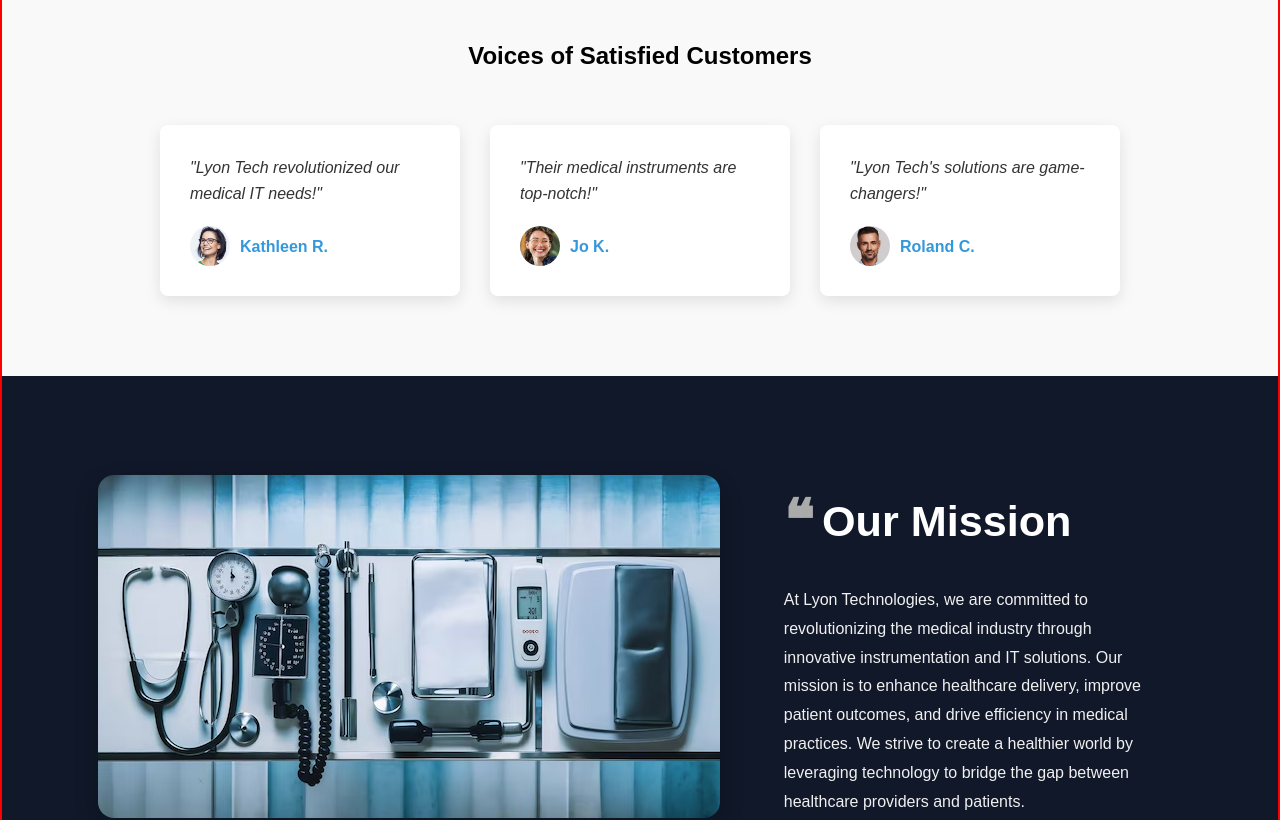
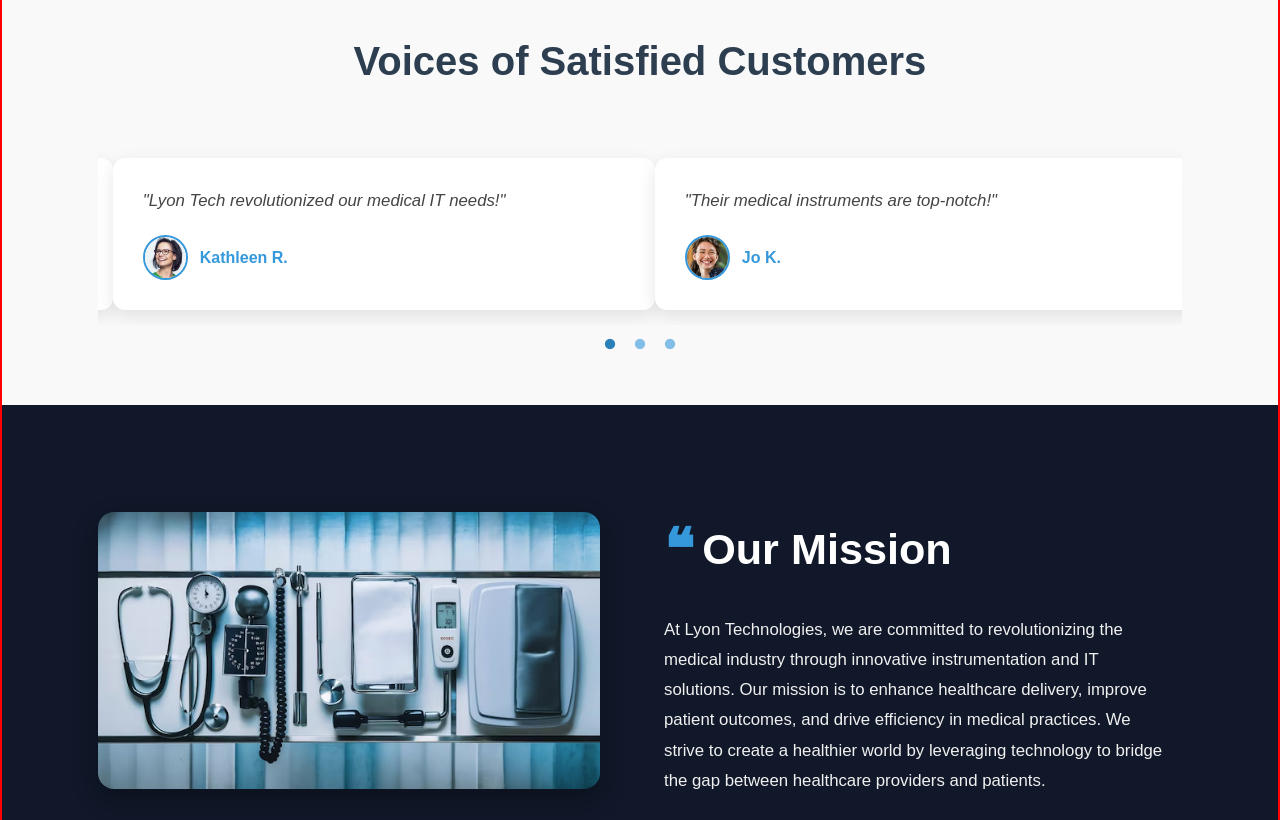
Before and after one commit to anas-arshad10/lyon-tech, a React (Create React App) app: page / in a window 1280 px wide. Shown: the part 2580-3400 px from the top of the page. Built offline with nearby package versions, Linux system fonts and the light colour scheme.

Commit message:
fixed services and testimonials

```diff
--- a/package.json
+++ b/package.json
@@ -10,6 +10,8 @@
     "react": "^19.1.0",
     "react-dom": "^19.1.0",
     "react-scripts": "5.0.1",
+    "react-slick": "^0.30.3",
+    "slick-carousel": "^1.8.1",
     "web-vitals": "^2.1.4"
   },
   "scripts": {
--- a/src/components/Services.jsx
+++ b/src/components/Services.jsx
@@ -1,5 +1,8 @@
 import React from 'react';
 import '../styles/services.css';
+import Slider from 'react-slick';
+import 'slick-carousel/slick/slick.css';
+import 'slick-carousel/slick/slick-theme.css';
 
 const Services = () => {
   const services = [
@@ -20,6 +23,28 @@ const Services = () => {
     }
   ];
 
+  const sliderSettings = {
+    dots: true,
+    infinite: true,
+    speed: 500,
+    slidesToShow: 3,
+    slidesToScroll: 1,
+    responsive: [
+      {
+        breakpoint: 1024,
+        settings: {
+          slidesToShow: 2,
+        }
+      },
+      {
+        breakpoint: 768,
+        settings: {
+          slidesToShow: 1,
+        }
+      }
+    ]
+  };
+
   return (
     <>
       <section id="services" className="services-section">
@@ -31,7 +56,7 @@ const Services = () => {
               and IT solutions industry, ensuring quality and efficiency.
             </p>
 
-          <div className="services-grid">
+            <Slider {...sliderSettings} className="services-slider">
               {services.map((service, index) => (
                 <div key={index} className="service-card">
                   <img src={service.image} alt={service.title} className="card-top-image" />
@@ -39,7 +64,7 @@ const Services = () => {
                   <p>{service.description}</p>
                 </div>
               ))}
-          </div>
+            </Slider>
           </div>
         </div>
       </section>
--- a/src/components/Testimonials.jsx
+++ b/src/components/Testimonials.jsx
@@ -1,5 +1,8 @@
 import React from 'react';
+import Slider from 'react-slick';
 import '../styles/testimonials.css';
+import 'slick-carousel/slick/slick.css';
+import 'slick-carousel/slick/slick-theme.css';
 
 const testimonials = [
   {
@@ -20,12 +23,29 @@ const testimonials = [
 ];
 
 const Testimonials = () => {
+  const settings = {
+    dots: true,
+    infinite: true,
+    speed: 600,
+    slidesToShow: 2,
+    slidesToScroll: 1,
+    arrows: false,
+    responsive: [
+      {
+        breakpoint: 992,
+        settings: {
+          slidesToShow: 1
+        }
+      }
+    ]
+  };
+
   return (
     <>
       <section className="testimonials">
         <div className="container">
           <h2>Voices of Satisfied Customers</h2>
-          <div className="testimonials-grid">
+          <Slider {...settings} className="testimonial-slider">
             {testimonials.map((t, index) => (
               <div key={index} className="testimonial-card">
                 <p>"{t.quote}"</p>
@@ -35,7 +55,7 @@ const Testimonials = () => {
                 </div>
               </div>
             ))}
-          </div>
+          </Slider>
         </div>
       </section>
 
--- a/src/styles/testimonials.css
+++ b/src/styles/testimonials.css
@@ -6,56 +6,78 @@
 
 .testimonials h2 {
   text-align: center;
+  font-size: 2.5rem;
+  color: #2c3e50;
   margin-bottom: 50px;
 }
 
-.testimonials-grid {
-  display: flex;
-  flex-wrap: wrap;
-  justify-content: center;
-  gap: 30px;
+.testimonial-slider {
+  max-width: 1100px;
+  margin: 0 auto;
 }
 
 .testimonial-card {
-  background: white;
+  background: #ffffff;
   padding: 30px;
-  border-radius: 8px;
-  box-shadow: 0 5px 15px rgba(0, 0, 0, 0.1);
-  width: 300px;
+  border-radius: 12px;
+  box-shadow: 0 6px 18px rgba(0, 0, 0, 0.1);
+  margin: 15px;
+  text-align: left;
+  height: 100%;
   display: flex;
   flex-direction: column;
-  align-items: flex-start;
+  justify-content: space-between;
   transition: all 0.3s ease;
-  text-align: left;
 }
 
 .testimonial-card:hover {
   transform: translateY(-5px);
-  box-shadow: 0 10px 20px rgba(0, 0, 0, 0.1);
+  box-shadow: 0 12px 24px rgba(0, 0, 0, 0.1);
 }
 
 .testimonial-card p {
   font-style: italic;
   margin-bottom: 20px;
-  color: #333;
+  color: #444;
+  font-size: 1.05rem;
+  line-height: 1.6;
 }
 
 .testimonial-profile {
   display: flex;
   align-items: center;
-  gap: 10px;
+  gap: 12px;
+  margin-top: auto;
 }
 
 .testimonial-profile img {
-  width: 40px;
-  height: 40px;
+  width: 45px;
+  height: 45px;
   border-radius: 50%;
   object-fit: cover;
+  border: 2px solid #3498db;
 }
 
 .testimonial-profile span {
-  font-weight: bold;
+  font-weight: 600;
+  font-size: 1rem;
   color: #3498db;
+}
+
+/* Slider Dots Customization */
+.slick-dots {
+  bottom: -30px;
+}
+
+.slick-dots li button:before {
+  font-size: 12px;
+  color: #3498db;
+  opacity: 0.6;
+}
+
+.slick-dots li.slick-active button:before {
+  color: #2980b9;
+  opacity: 1;
 }
 
 /* ===== Mission Section ===== */
@@ -63,7 +85,6 @@
   background-color: #101829;
   color: white;
   padding: 100px 0;
-  position: relative;
   overflow: hidden;
 }
 
@@ -83,25 +104,24 @@
 }
 
 .mission-image img {
-  height: 120%;
+  height: auto;
   max-height: 500px;
+  width: 100%;
   border-radius: 16px;
   object-fit: cover;
-  box-shadow: 0 10px 25px rgba(0, 0, 0, 0.2);
-  margin-top: -40px;
-  margin-bottom: -40px;
+  box-shadow: 0 10px 25px rgba(0, 0, 0, 0.3);
 }
 
 .mission-text {
   flex: 1;
+  padding: 0 1rem;
   text-align: left;
-  padding: 0 1rem;
 }
 
 .mission-text h2 {
   font-size: 2.7rem;
   margin-bottom: 20px;
-  color: #fff;
+  color: #ffffff;
   display: flex;
   align-items: center;
   gap: 0.5rem;
@@ -109,39 +129,20 @@
 
 .quote-icon {
   font-size: 3.5rem;
-  color: #aaa;
+  color: #3498db;
 }
 
 .mission-text p {
-  font-size: 1rem;
+  font-size: 1.05rem;
   line-height: 1.8;
   color: #f0f0f0;
   max-width: 600px;
 }
 
-/* ===== Mobile Responsiveness ===== */
-@media (max-width: 768px) {
-  .testimonials {
-    padding: 60px 1rem;
-  }
-
-  .testimonials h2 {
-    font-size: 1.8rem;
-    margin-bottom: 30px;
-  }
-
-  .testimonials-grid {
-    flex-direction: column;
-    align-items: center;
-  }
-
-  .testimonial-card {
-    width: 90%;
-    padding: 20px;
-  }
-
-  .mission-section {
-    padding: 60px 1rem;
+/* ===== Responsive Design ===== */
+@media (max-width: 992px) {
+  .testimonial-slider {
+    padding: 0 1rem;
   }
 
   .mission-wrapper {
@@ -158,7 +159,6 @@
   .mission-image img {
     width: 100%;
     height: auto;
-    margin: 0;
   }
 
   .mission-text {
@@ -176,13 +176,17 @@
   }
 }
 
-@media (max-width: 480px) {
+@media (max-width: 576px) {
   .testimonial-card {
-    padding: 1rem;
+    padding: 1.5rem;
   }
 
   .testimonial-profile span {
     font-size: 0.95rem;
+  }
+
+  .testimonials h2 {
+    font-size: 2rem;
   }
 
   .mission-text h2 {
```
Also changed, not shown: 1 other file (tests, documents, lock files or other folders). Lines whose indentation alone changed are shown as unchanged.
